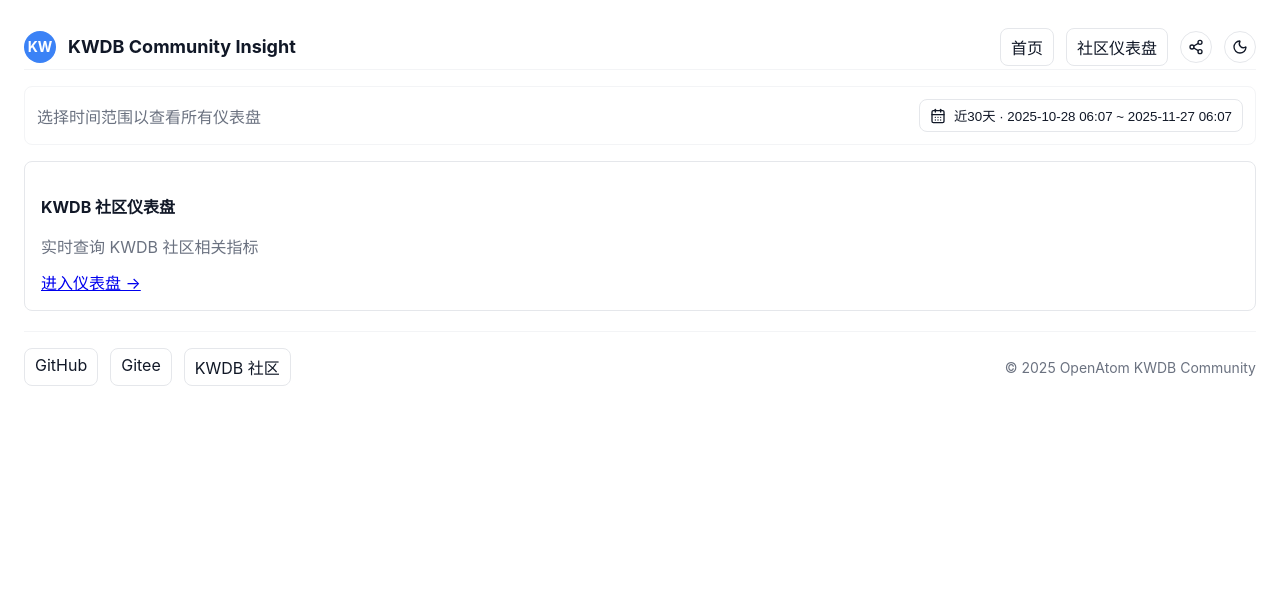
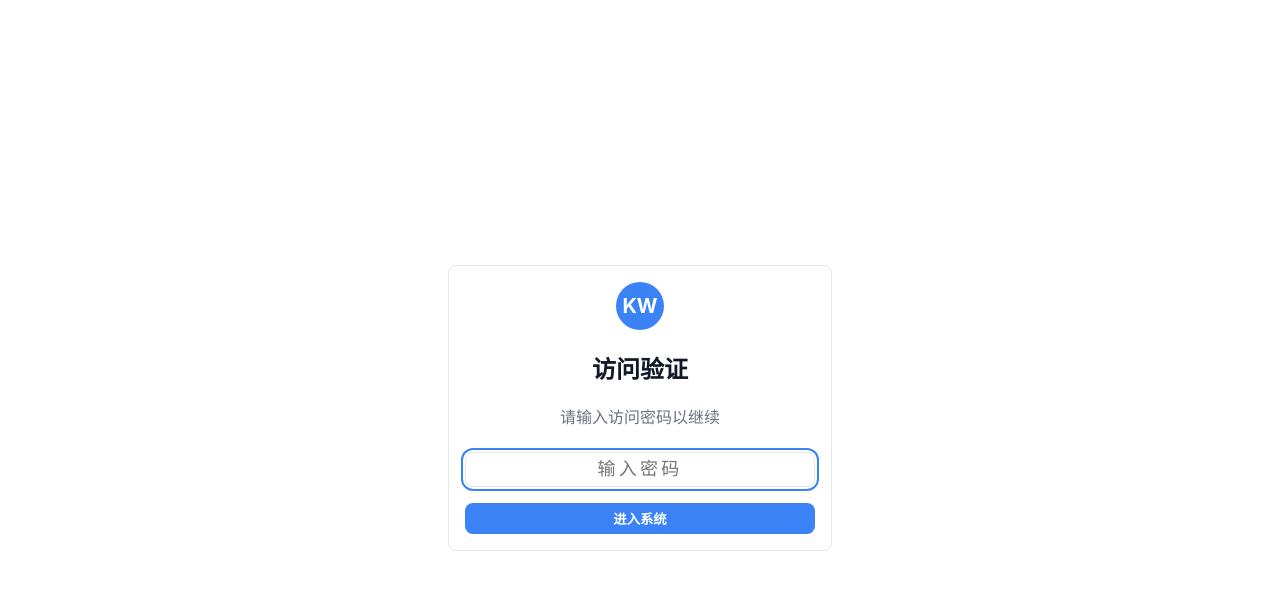
Before and after one commit to KWDB/community-insight, a Next.js app: page / in a window 1280 px wide. Shown: the top 590 px of the page. Built offline with nearby package versions, Linux system fonts and the light colour scheme.

Commit message:
feat(auth): Added password authentication and route protection functionality
- Implemented a simple authentication system based on local storage, including a login page and protected route components
- Updated test cases to incorporate the login process
- Upgraded Supabase client version to 2.84.0

```diff
--- a/app/layout.tsx
+++ b/app/layout.tsx
@@ -2,6 +2,7 @@ import './globals.css'
 import React from 'react'
 import Navbar from '../components/Navbar'
 import Footer from '../components/Footer'
+import { AuthProvider, ProtectedRoute } from '../components/Auth'
 
 export const viewport = {
   width: 'device-width',
@@ -25,11 +26,15 @@ export default function RootLayout({ children }: { children: React.ReactNode })
   return (
     <html lang="zh-CN">
       <body>
-        <div className="container">
-          <Navbar />
-          {children}
-          <Footer />
-        </div>
+        <AuthProvider>
+          <ProtectedRoute>
+            <div className="container">
+              <Navbar />
+              {children}
+              <Footer />
+            </div>
+          </ProtectedRoute>
+        </AuthProvider>
       </body>
     </html>
   )
--- /dev/null
+++ b/components/Auth.tsx
@@ -0,0 +1,153 @@
+'use client'
+
+import React, { createContext, useContext, useEffect, useState } from 'react'
+
+// 配置
+const AUTH_STORAGE_KEY = 'kwdb_insight_auth'
+// 简单的硬编码密码 (实际项目中建议通过环境变量或后端验证)
+// 这里为了演示静态部署，使用简单的哈希校验或明文对比
+// 注意：这种方式在前端源码中是可见的，仅用于防君子不防小人
+const ACCESS_PASSWORD = process.env.NEXT_PUBLIC_ACCESS_PASSWORD || 'kwdb2025'
+
+interface AuthContextType {
+  isAuthenticated: boolean
+  login: (password: string) => boolean
+  logout: () => void
+  loading: boolean
+}
+
+const AuthContext = createContext<AuthContextType>({
+  isAuthenticated: false,
+  login: () => false,
+  logout: () => {},
+  loading: true
+})
+
+export function AuthProvider({ children }: { children: React.ReactNode }) {
+  const [isAuthenticated, setIsAuthenticated] = useState(false)
+  const [loading, setLoading] = useState(true)
+
+  useEffect(() => {
+    // 检查本地存储的登录状态
+    const storedAuth = localStorage.getItem(AUTH_STORAGE_KEY)
+    if (storedAuth === 'true') {
+      setIsAuthenticated(true)
+    }
+    setLoading(false)
+  }, [])
+
+  const login = (password: string) => {
+    if (password === ACCESS_PASSWORD) {
+      localStorage.setItem(AUTH_STORAGE_KEY, 'true')
+      setIsAuthenticated(true)
+      return true
+    }
+    return false
+  }
+
+  const logout = () => {
+    localStorage.removeItem(AUTH_STORAGE_KEY)
+    setIsAuthenticated(false)
+  }
+
+  return (
+    <AuthContext.Provider value={{ isAuthenticated, login, logout, loading }}>
+      {children}
+    </AuthContext.Provider>
+  )
+}
+
+export const useAuth = () => useContext(AuthContext)
+
+// 登录页面组件
+export function LoginPage() {
+  const { login } = useAuth()
+  const [password, setPassword] = useState('')
+  const [error, setError] = useState(false)
+
+  const handleSubmit = (e: React.FormEvent) => {
+    e.preventDefault()
+    if (login(password)) {
+      setError(false)
+    } else {
+      setError(true)
+    }
+  }
+
+  return (
+    <div style={{
+      display: 'flex',
+      flexDirection: 'column',
+      alignItems: 'center',
+      justifyContent: 'center',
+      minHeight: '100vh',
+      padding: '1rem',
+      background: 'var(--bg)'
+    }}>
+      <div className="card" style={{ width: '100%', maxWidth: '24rem', textAlign: 'center' }}>
+        <div style={{ marginBottom: '1.5rem' }}>
+          <div className="brand-badge" style={{ width: '3rem', height: '3rem', fontSize: '1.25rem', margin: '0 auto 1rem' }}>KW</div>
+          <h2 className="title" style={{ fontSize: '1.5rem' }}>访问验证</h2>
+          <p className="muted" style={{ marginTop: '0.5rem' }}>请输入访问密码以继续</p>
+        </div>
+
+        <form onSubmit={handleSubmit} style={{ display: 'flex', flexDirection: 'column', gap: '1rem' }}>
+          <div>
+            <input
+              type="password"
+              value={password}
+              onChange={(e) => {
+                setPassword(e.target.value)
+                setError(false)
+              }}
+              placeholder="输入密码"
+              className="btn"
+              style={{
+                width: '100%',
+                textAlign: 'center',
+                fontSize: '1.125rem',
+                letterSpacing: '0.2rem',
+                borderColor: error ? 'crimson' : undefined,
+                cursor: 'text'
+              }}
+              autoFocus
+            />
+            {error && <div style={{ color: 'crimson', fontSize: '0.875rem', marginTop: '0.5rem' }}>密码错误</div>}
+          </div>
+
+          <button
+            type="submit"
+            className="btn"
+            style={{
+              background: 'var(--brand-primary)',
+              color: '#fff',
+              border: 'none',
+              fontWeight: 600
+            }}
+          >
+            进入系统
+          </button>
+        </form>
+      </div>
+    </div>
+  )
+}
+
+// 保护路由的高阶组件或包装器
+export function ProtectedRoute({ children }: { children: React.ReactNode }) {
+  const { isAuthenticated, loading } = useAuth()
+
+  if (loading) {
+    return (
+      <div style={{ height: '100vh', display: 'grid', placeItems: 'center' }}>
+        <div className="skeleton" style={{ width: '200px', height: '100px' }} />
+      </div>
+    )
+  }
+
+  if (!isAuthenticated) {
+    return <LoginPage />
+  }
+
+  return <>{children}</>
+}
--- a/package.json
+++ b/package.json
@@ -11,7 +11,7 @@
     "e2e": "playwright test"
   },
   "dependencies": {
-    "@supabase/supabase-js": "^2.44.1",
+    "@supabase/supabase-js": "^2.84.0",
     "dayjs": "^1.11.11",
     "echarts": "^5.5.0",
     "echarts-for-react": "^3.0.2",
```
Also changed, not shown: 2 other files (tests, documents, lock files or other folders).
